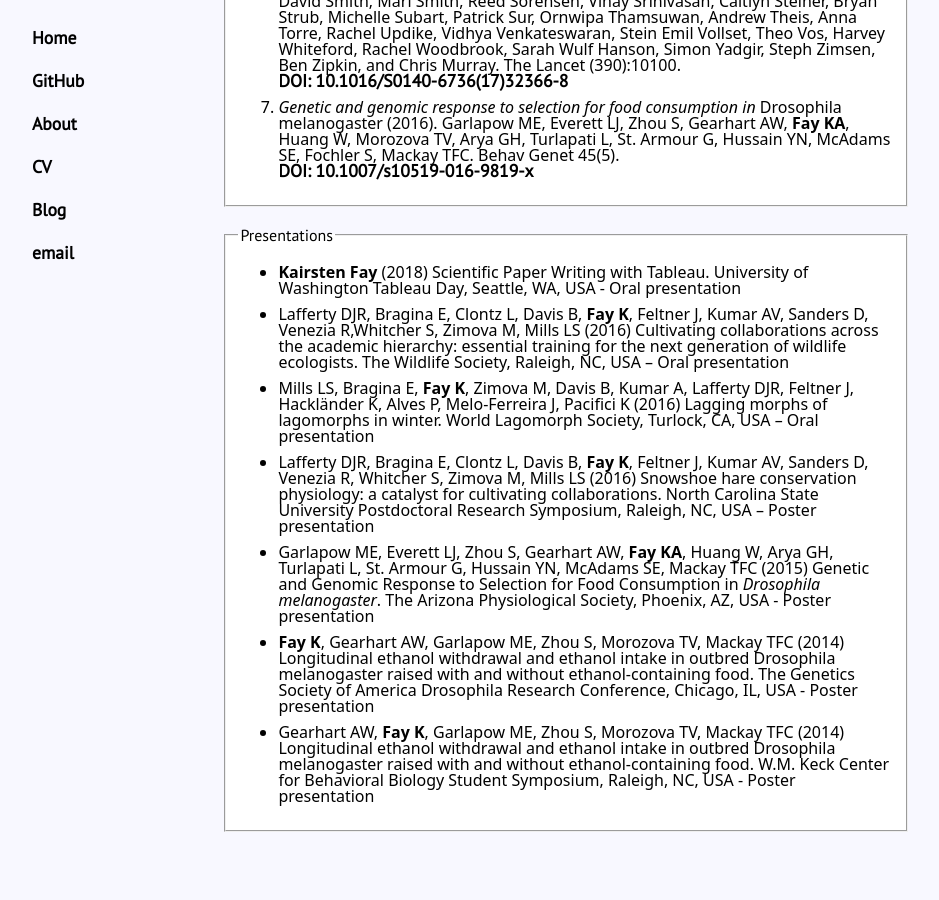
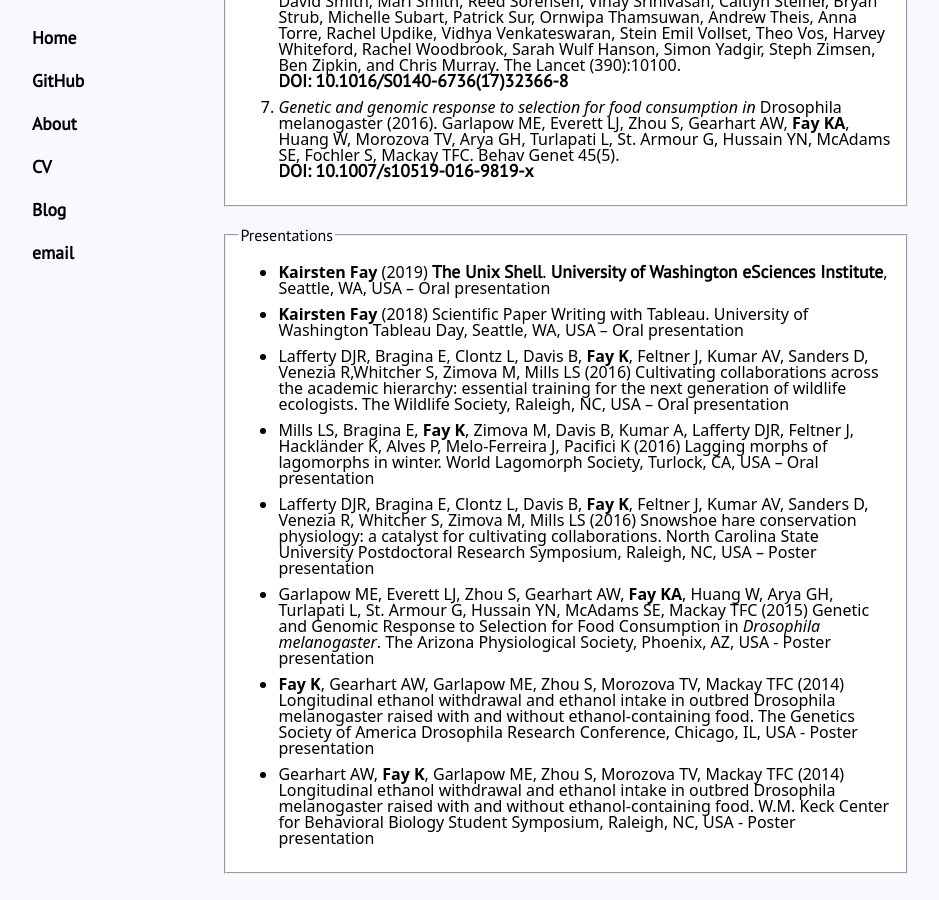
Before and after one commit to kairstenfay/kairstenfay.github.io, a Jekyll site: the page built from cv/index.html, in a window 1280 px wide and 900 px high, scrolled down 3490 px. Shown: the whole window, without its empty margins (8-947 px from the left). Built offline with Jekyll 4.4.1, drawn with Linux system fonts in a browser that asks for light colours.

Commit message:
Update presentations

```diff
--- a/cv/index.html
+++ b/cv/index.html
@@ -175,8 +175,13 @@ See also my <a href="https://www.linkedin.com/in/kairsten-fay">LinkedIn
 		<legend>Presentations</legend>
     <ul>
 		<li>
+			<b>Kairsten Fay</b> (2019) <a href="http://swcarpentry.github.io/shell-novice/">The Unix Shell</a>.
+			<a href="https://uwescience.github.io/2019-10-01-uw/">University of Washington eSciences Institute</a>,
+			Seattle, WA, USA – Oral presentation
+		</li>
+		<li>
 			<b>Kairsten Fay</b> (2018) Scientific Paper Writing with Tableau. University of Washington Tableau Day, Seattle, WA,
-			USA - Oral presentation
+			USA – Oral presentation
 		</li>
 		<li>
 			Lafferty DJR, Bragina E, Clontz L, Davis B, <b>Fay K</b>, Feltner J, Kumar AV, Sanders D, Venezia R,Whitcher S,
```
